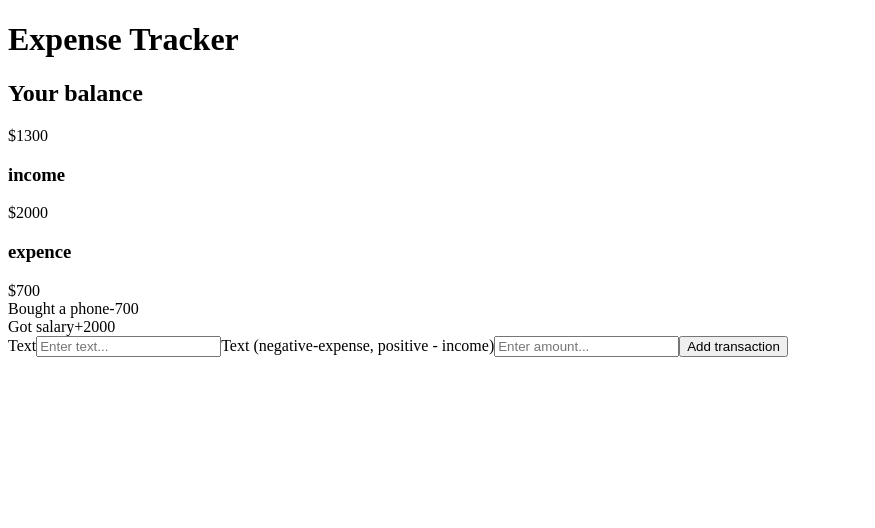
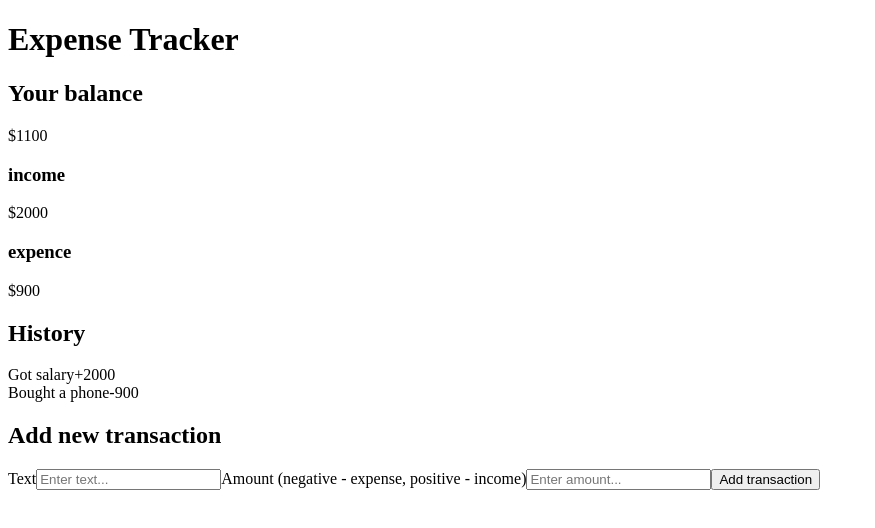
Before and after one commit to AvagSargsyan/Expense-tracker, a React (Create React App) app: page / in a window 1280 px wide. Shown: the top 528 px of the page, without its empty margins (0-875 px from the left). Built offline with nearby package versions, Linux system fonts and the light colour scheme.

Commit message:
Add features: -add a new transaction -change props of Main component to get calculated values instead of making calculations -warn user when the money isn't enough

```diff
--- a/src/App.js
+++ b/src/App.js
@@ -1,28 +1,53 @@
+import { useState } from 'react';
 import AddTransaction from './components/AddTransaction';
 import History from './components/History';
 import Main from './components/Main';
 
 function App() {
-  const transactions = [
+  const [transactions, setTransactions] = useState([
     {
       id: 1,
-      title: 'Bought a phone',
-      amount: 700,
-      positive: false,
-    },
-    {
-      id: 2,
       title: 'Got salary',
       amount: 2000,
       positive: true,
     },
-  ];
+    {
+      id: 2,
+      title: 'Bought a phone',
+      amount: 900,
+      positive: false,
+    },
+  ]);
+
+  // Calculate income, expence and balance based on transactions
+  const calculations = {
+    income: transactions.reduce(
+      (acc, tr) => (tr.positive ? acc + tr.amount : acc),
+      0
+    ),
+    expence: transactions.reduce(
+      (acc, tr) => (!tr.positive ? acc + tr.amount : acc),
+      0
+    ),
+  };
+
+  console.log(calculations);
+
+  function onAddTransaction(newTransaction) {
+    newTransaction.id = transactions.length + 1;
+    setTransactions((prevTransactions) => {
+      return [newTransaction, ...prevTransactions];
+    });
+  }
 
   return (
     <div className="App">
-      <Main transactions={transactions} />
+      <Main calculations={calculations} />
       <History transactions={transactions} />
-      <AddTransaction />
+      <AddTransaction
+        onAdd={onAddTransaction}
+        balance={calculations.income - calculations.expence}
+      />
     </div>
   );
 }
--- a/src/components/AddTransaction.js
+++ b/src/components/AddTransaction.js
@@ -1,12 +1,30 @@
 import { useState } from 'react';
 
-export default function AddTransaction() {
-  // Make text and amount inputs controlled components
+export default function AddTransaction({ onAdd, balance }) {
+  // Make text and amount inputs controlled
   const [text, setText] = useState('');
   const [amount, setAmount] = useState('');
 
   return (
-    <form className="add-transaction-form">
+    <div className="add-transaction">
+      <h2>Add new transaction</h2>
+      <form
+        className="add-transaction-form"
+        onSubmit={(e) => {
+          e.preventDefault();
+          if (balance + amount < 0) {
+            alert('Not enough money!');
+            return;
+          }
+          onAdd({
+            title: text,
+            amount: amount >= 0 ? amount : amount * -1,
+            positive: amount >= 0,
+          });
+          setText('');
+          setAmount('');
+        }}
+      >
         <label htmlFor="text">Text</label>
         <input
           type="text"
@@ -15,18 +33,20 @@ export default function AddTransaction() {
           value={text}
           onChange={(e) => setText(e.target.value)}
         />
-
         <label htmlFor="amount">
-        Text <span>(negative-expense, positive - income)</span>
+          Amount <span>(negative - expense, positive - income)</span>
         </label>
         <input
-        type="text"
+          type="number"
           id="amount"
           placeholder="Enter amount..."
           value={amount}
-        onChange={(e) => setAmount(e.target.value)}
+          onChange={(e) => setAmount(+e.target.value)}
+          required={true}
         />
+
         <button>Add transaction</button>
       </form>
+    </div>
   );
 }
--- a/src/components/History.js
+++ b/src/components/History.js
@@ -5,5 +5,10 @@ export default function History({ transactions }) {
     <Transaction transaction={transaction} key={transaction.id} />
   ));
 
-  return <div className="history">{list}</div>;
+  return (
+    <div className="history">
+      <h2>History</h2>
+      <div className="history-items">{list}</div>
+    </div>
+  );
 }
--- a/src/components/Main.js
+++ b/src/components/Main.js
@@ -1,39 +1,32 @@
-export default function Main({ transactions }) {
-
-
-  // Calculate income based on transactions
-  const income = transactions.reduce((acc, tr) => tr.positive ? acc + tr.amount : acc, 0);
-
-  // Calculate expence based on transactions
-  const expence = transactions.reduce((acc, tr) => !tr.positive ? acc + tr.amount : acc, 0);
-
-  // Calculate balance
-  const balance = income - expence;
+export default function Main({ calculations }) {
 
   return (
     <main>
       <h1>Expense Tracker</h1>
       <div className="main-info">
+
         <div className="balance">
           <h2>Your balance</h2>
           <div className="balance-amount">
-            ${balance}
+            ${calculations.income - calculations.expence}
           </div>
         </div>
+
         <div className="income-expence">
           <div className="income">
             <h3>income</h3>
             <div className="income-amount">
-              ${income}
+              ${calculations.income}
             </div>
           </div>
           <div className="expence">
             <h3>expence</h3>
             <div className="income-amount">
-              ${expence}
+              ${calculations.expence}
             </div>
           </div>
         </div>
+
       </div>
     </main>
   );
```
Lines whose indentation alone changed are shown as unchanged.
